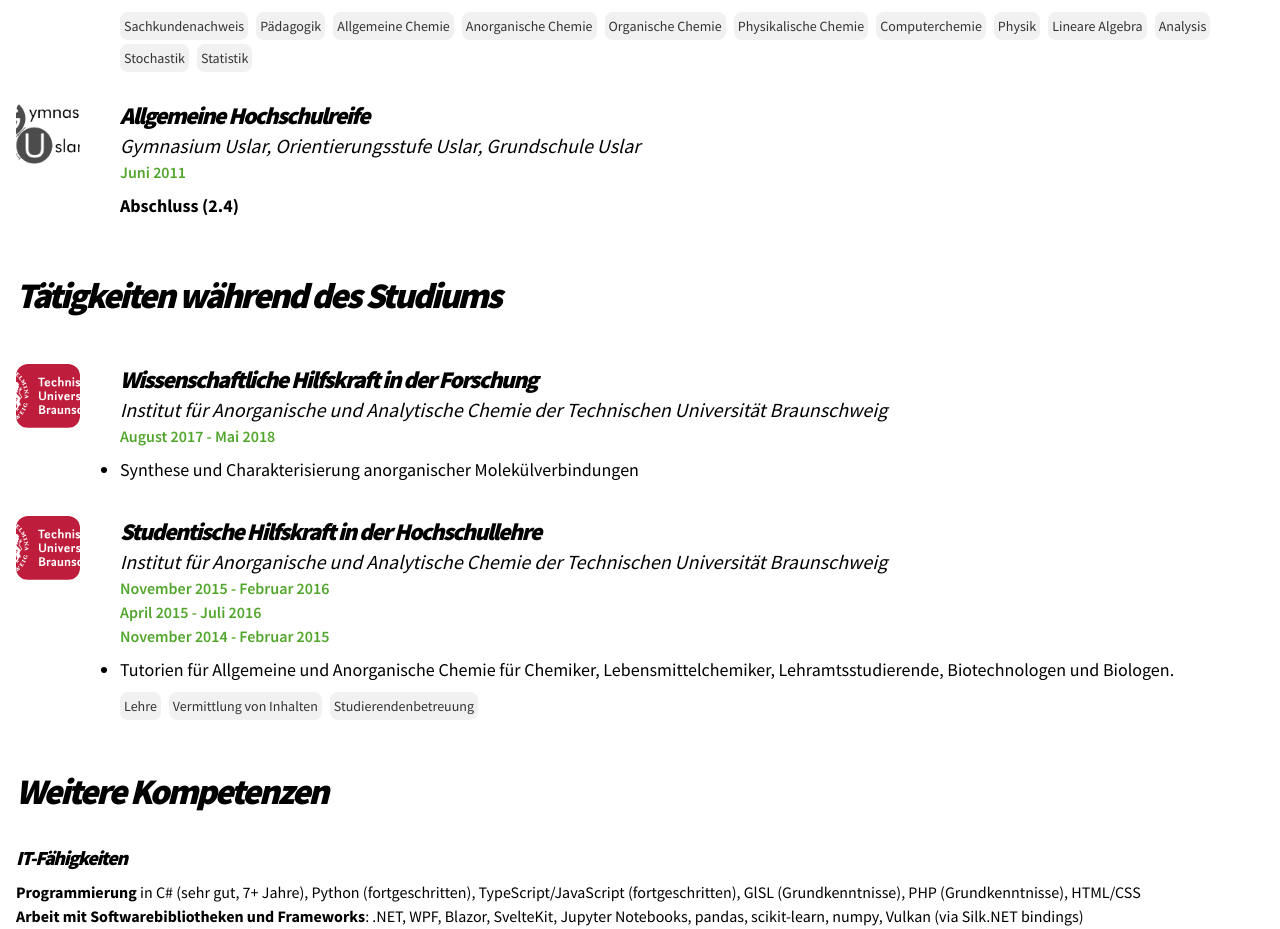
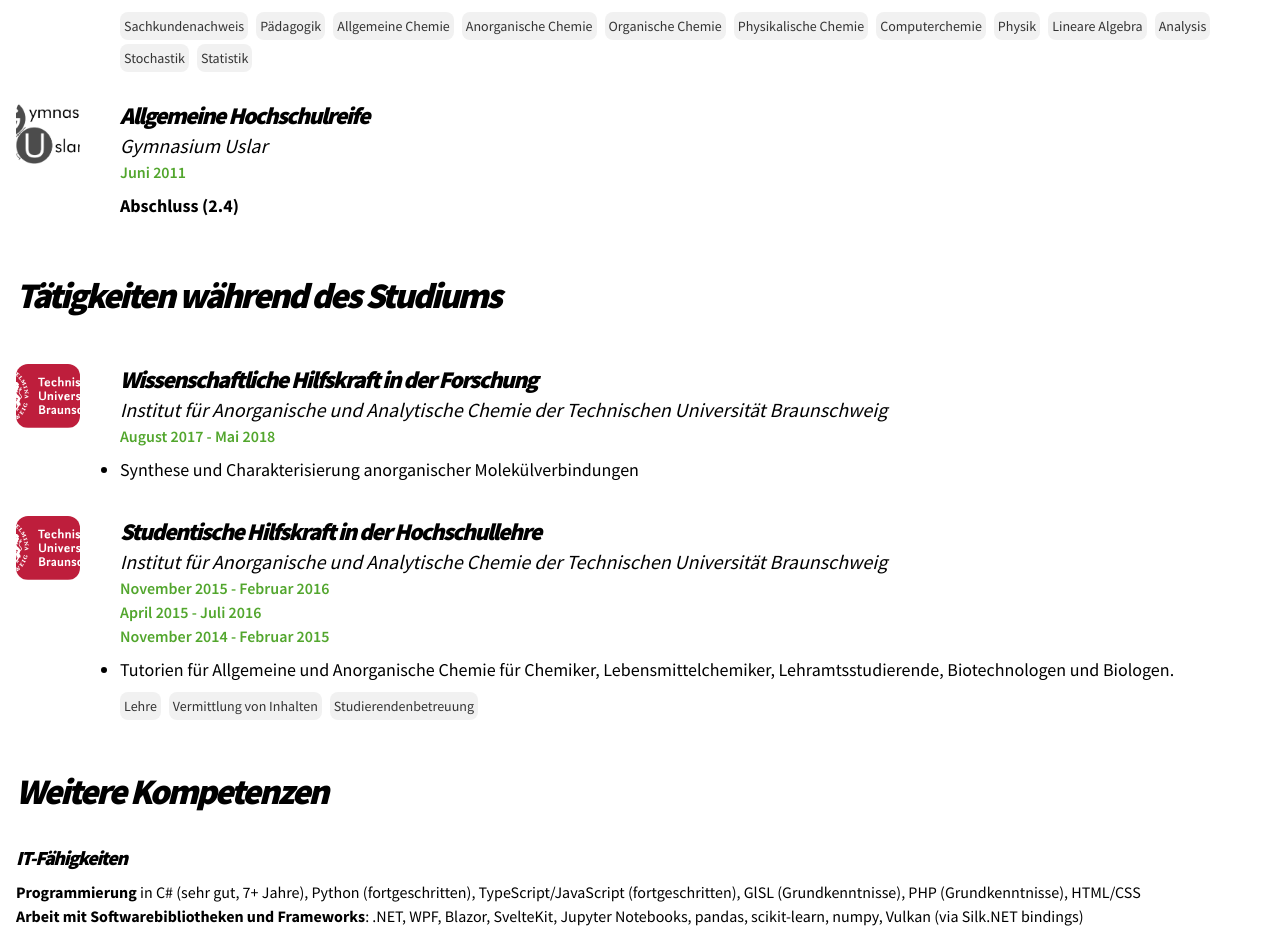
Before and after one commit to JensKrumsieck/jenskrumsieck.de, a SvelteKit app: page /about in a window 1280 px wide. Shown: the part 2064-2993 px from the top of the page. Built offline with nearby package versions, Linux system fonts and the light colour scheme.

Commit message:
Update +page.svelte

```diff
--- a/src/routes/about/+page.svelte
+++ b/src/routes/about/+page.svelte
@@ -164,7 +164,7 @@
     </CvItem>
     <CvItem
       title="Allgemeine Hochschulreife"
-      institution="Gymnasium Uslar, Orientierungsstufe Uslar, Grundschule Uslar"
+      institution="Gymnasium Uslar"
       times="Juni 2011"
       image="gymUs.png"
     >
```
